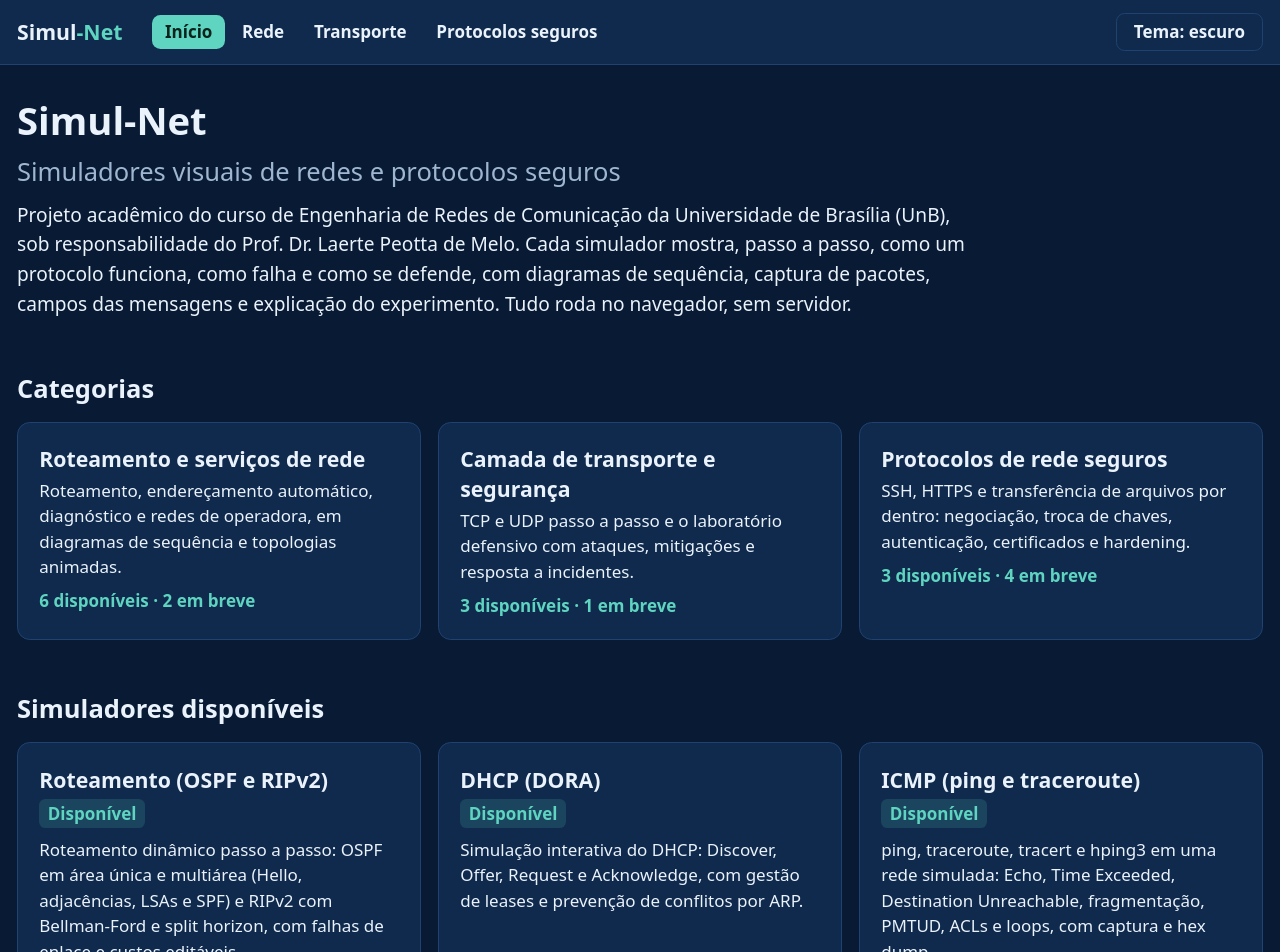
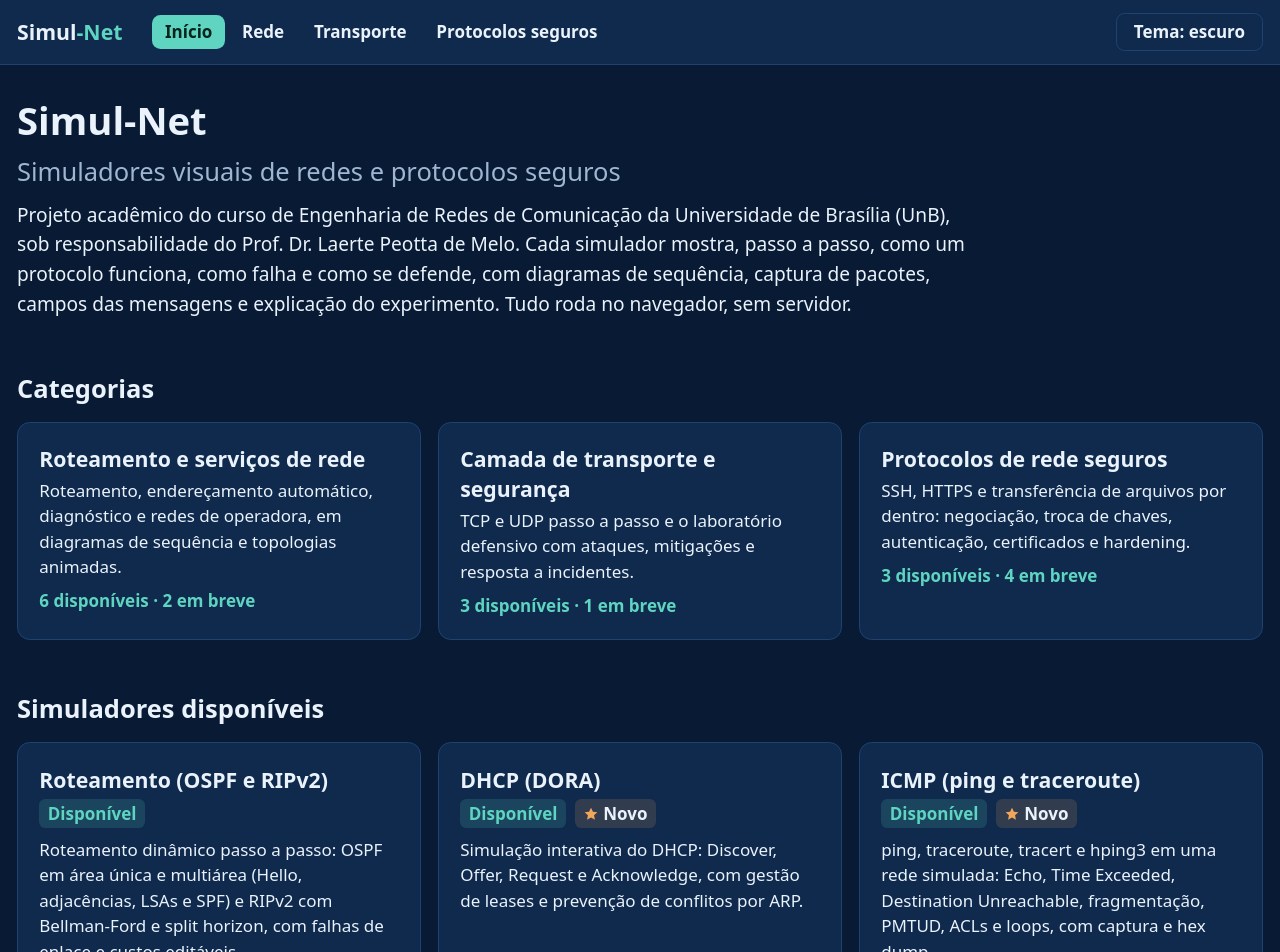
Before and after one commit to emanuel-bs/simul-net, a React (Vite) app: page / in a window 1280 px wide. Shown: the top 952 px of the page. Built offline with nearby package versions, Linux system fonts and the light colour scheme.

Commit message:
feat(home): selo Novo nos tres simuladores publicados mais recentemente

```diff
--- a/src/components/SimCard.tsx
+++ b/src/components/SimCard.tsx
@@ -7,9 +7,19 @@
   return (
     <article className={`flex flex-col rounded-xl border bg-surface p-5 ${available ? 'border-line' : 'border-dashed border-line'}`}>
       <Heading className="text-xl font-bold">{sim.title}</Heading>
-      <p className={`mt-1 inline-block self-start rounded-md px-2 py-0.5 text-base font-semibold ${available ? 'bg-ok/15 text-ok' : 'bg-surface2 text-muted'}`}>
-        {available ? 'Disponível' : 'Em breve'}
-      </p>
+      <div className="mt-1 flex flex-wrap items-center gap-2">
+        <p className={`rounded-md px-2 py-0.5 text-base font-semibold ${available ? 'bg-ok/15 text-ok' : 'bg-surface2 text-muted'}`}>
+          {available ? 'Disponível' : 'Em breve'}
+        </p>
+        {available && sim.novo && (
+          <p className="inline-flex items-center gap-1 rounded-md bg-warn/15 px-2 py-0.5 text-base font-semibold text-ink">
+            <svg aria-hidden="true" viewBox="0 0 24 24" width="16" height="16" className="text-warn" fill="currentColor">
+              <path d="M12 2.5l2.9 6.1 6.6.8-4.9 4.6 1.3 6.6L12 17.3l-5.9 3.3 1.3-6.6L2.5 9.4l6.6-.8z" />
+            </svg>
+            Novo
+          </p>
+        )}
+      </div>
       <p className="mt-2 flex-1 text-base">{sim.summary}</p>
       {sim.rfcs.length > 0 && (
         <ul aria-label="Especificações" className="mt-3 flex flex-wrap gap-2">
--- a/src/sims/registry.ts
+++ b/src/sims/registry.ts
@@ -21,6 +21,8 @@
   topics: string[];
   rfcs: string[];
   status: 'available' | 'planned';
+  /** Destaque "Novo" na página inicial: marcar no máximo os 3 simuladores publicados mais recentemente. */
+  novo?: boolean;
   /** Presentes somente em simuladores disponíveis. */
   engine?: Engine;
   /** Nome do arquivo em public/sims (engine 'legado'). */
@@ -67,6 +69,7 @@
     topics: ['DORA', 'Leases e renovação', 'Conflitos de endereço (ARP)'],
     rfcs: ['RFC 2131', 'RFC 2132', 'RFC 5227'],
     status: 'available',
+    novo: true,
     engine: 'nativo',
   },
   {
@@ -77,6 +80,7 @@
     topics: ['Echo e Time Exceeded', 'Fragmentação e PMTUD', 'ACLs e loops de roteamento', 'Captura e hex dump'],
     rfcs: ['RFC 792', 'RFC 1191', 'RFC 1812', 'RFC 2923'],
     status: 'available',
+    novo: true,
     engine: 'nativo',
   },
   {
@@ -216,6 +220,7 @@
     topics: ['Conexões e fila no HTTP/1.1', 'Fluxos e HPACK no HTTP/2', 'QUIC, 0-RTT e fallback no HTTP/3', 'Perda de pacote e bloqueio de cabeça de fila'],
     rfcs: ['RFC 9110', 'RFC 9112', 'RFC 9113', 'RFC 9114', 'RFC 9000'],
     status: 'available',
+    novo: true,
     engine: 'nativo',
   },
   {
```
Also changed, not shown: 1 other file (tests, documents, lock files or other folders).
